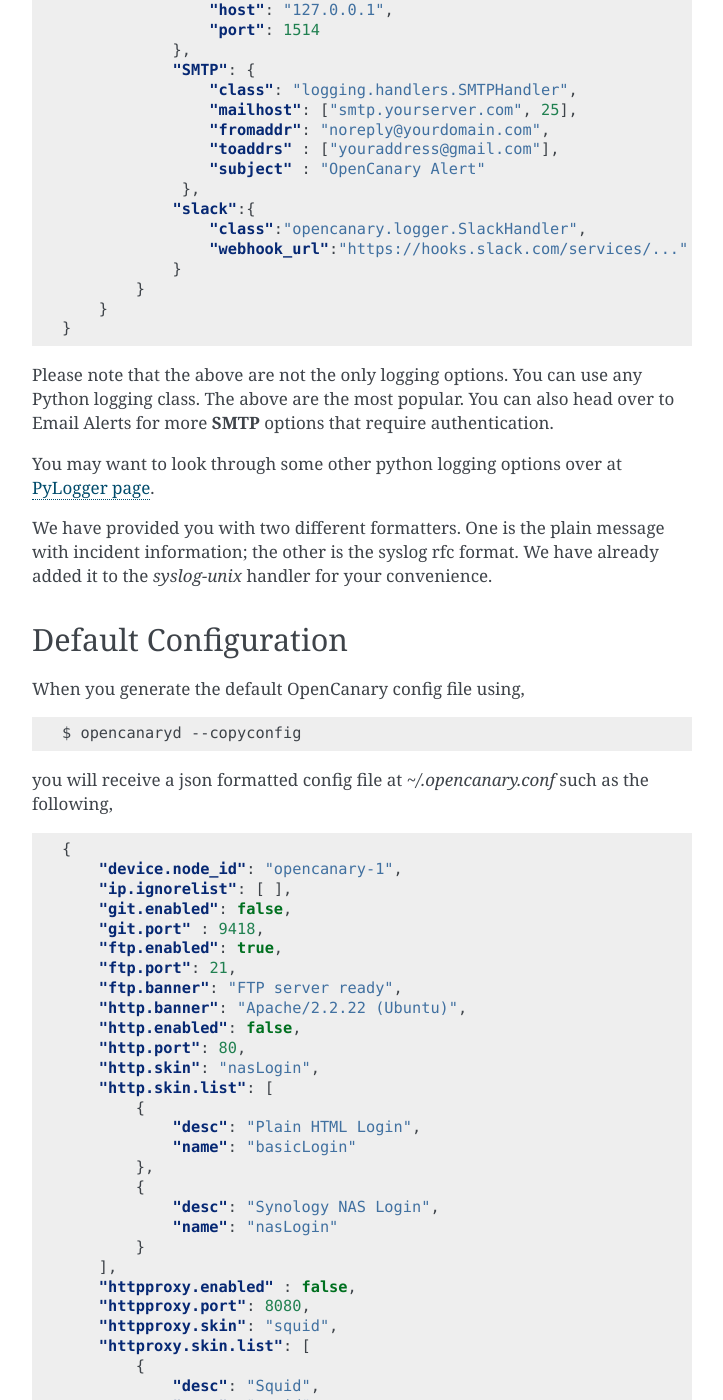
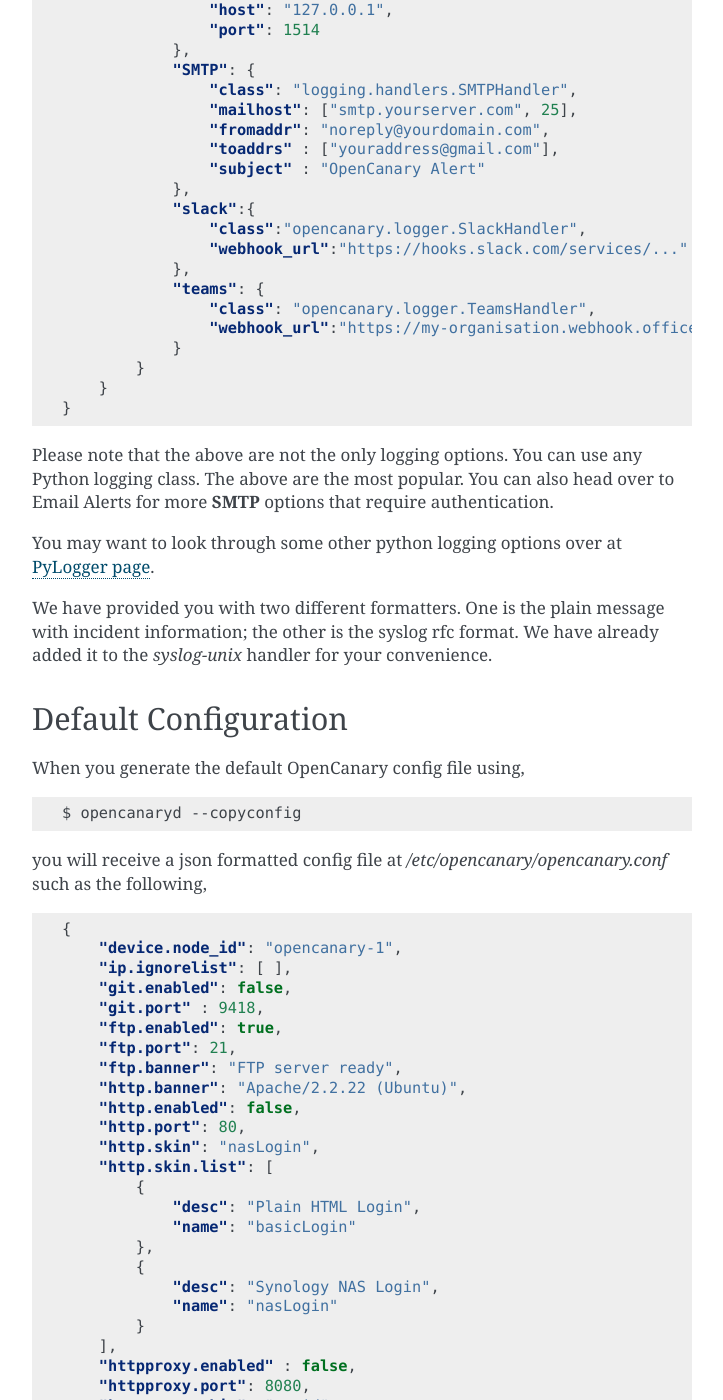
Before and after one commit to thinkst/opencanary, a Sphinx documentation site: the page built from docs/starting/configuration.rst, in a window 1280 px wide and 1400 px high, scrolled down 2100 px. Shown: the whole window, without its empty margins (388-1111 px from the left). Built offline with Sphinx 7.4.7, drawn with Linux system fonts in a browser that asks for light colours.

Commit message:
Added docs for MS Teams

```diff
--- a/docs/starting/configuration.rst
+++ b/docs/starting/configuration.rst
@@ -96,10 +96,14 @@ add to the `logger` section in your config file,
                     "fromaddr": "noreply@yourdomain.com",
                     "toaddrs" : ["youraddress@gmail.com"],
                     "subject" : "OpenCanary Alert"
-                 },
+                },
                 "slack":{
                     "class":"opencanary.logger.SlackHandler",
                     "webhook_url":"https://hooks.slack.com/services/..."
+                },
+                "teams": {
+                    "class": "opencanary.logger.TeamsHandler",
+                    "webhook_url":"https://my-organisation.webhook.office.com/webhookb2/..."
                 }
             }
         }
@@ -122,7 +126,7 @@ When you generate the default OpenCanary config file using,
 
     $ opencanaryd --copyconfig
 
-you will receive a json formatted config file at `~/.opencanary.conf` such as the following,
+you will receive a json formatted config file at `/etc/opencanary/opencanary.conf` such as the following,
 
 .. code-block:: json
 
```
